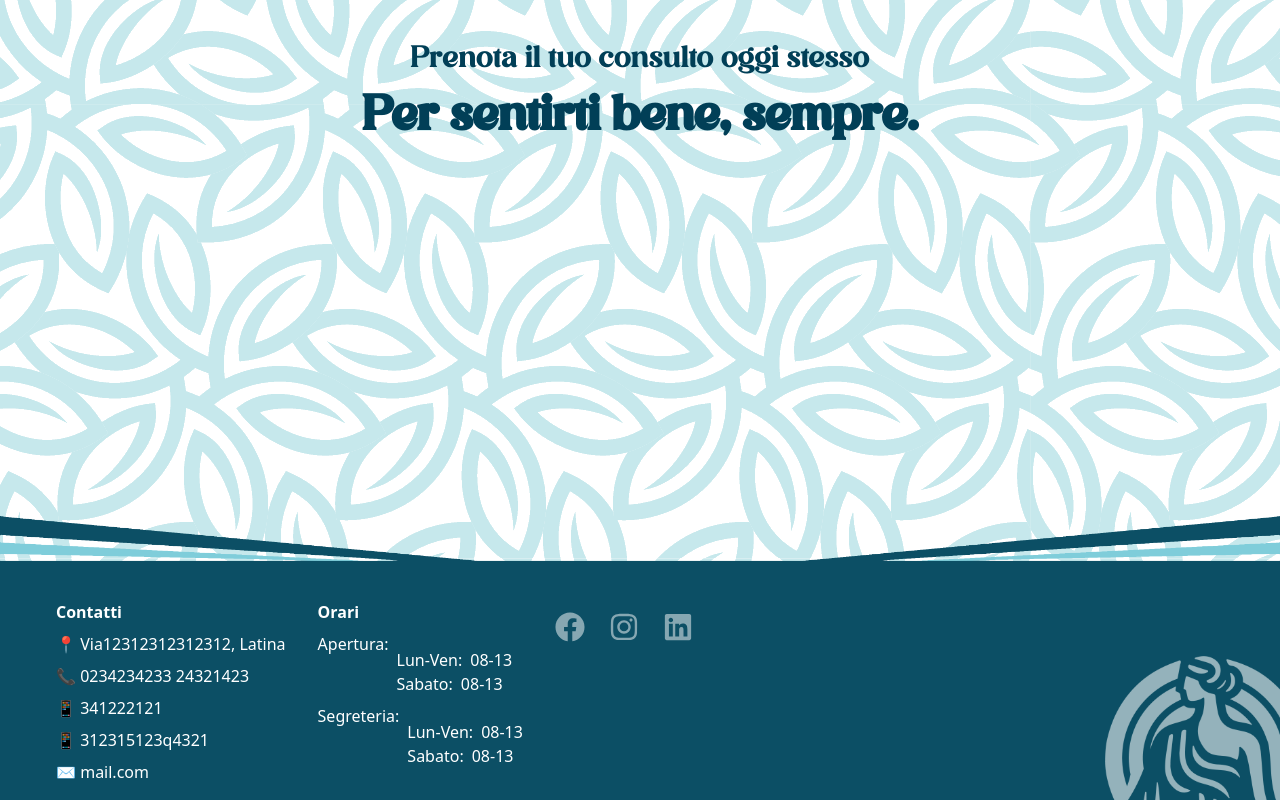
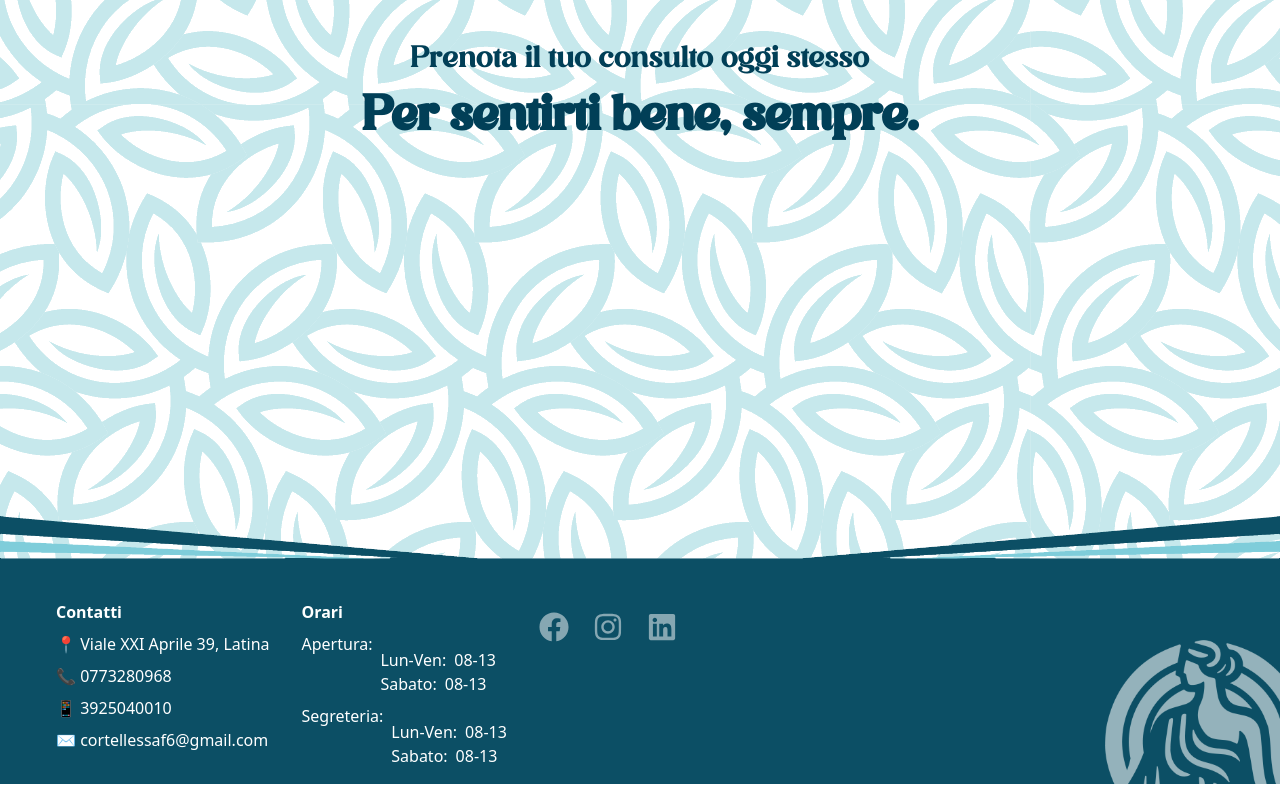
Before and after one commit to giannogiannogiannissimo/Afrodite, a React (Vite) app: page / in a window 1280 px wide. Shown: the part 8330-9130 px from the top of the page. Built offline with nearby package versions, Linux system fonts and the light colour scheme.

Commit message:
Aggiustato il footer

```diff
--- a/src/components/Footer.tsx
+++ b/src/components/Footer.tsx
@@ -17,11 +17,15 @@ const Footer: React.FC = () => {
         {/* Sezione contatti */}
         <div className="text-left space-y-2 z-10 m-4 pt-7">
           <p className="font-semibold">Contatti</p>
-          <p>📍 Via12312312312312, Latina</p>
-          <p>📞 0234234233 24321423</p>
-          <p>📱 <a href="tel:+393397654321" className="hover:underline">341222121</a></p>
-          <p>📱 <a href="tel:+393397654321" className="hover:underline">312315123q4321</a></p>
-          <p>✉️ <a href="mailto:mail.com" className="hover:underline">mail.com</a></p>
+          <p>📍<a
+                    href={`https://www.google.com/maps?q=${encodeURIComponent("Viale XXI Aprile 39, Latina")}`}
+                    target="_blank"
+                    rel="noopener noreferrer"
+                    className="hover:underline"
+                  > Viale XXI Aprile 39, Latina</a></p>
+          <p>📞 <a href="tel:+390773280968" className="hover:underline">0773280968</a></p>
+          <p>📱 <a href="tel:+393925040010" className="hover:underline">3925040010</a></p>
+          <p>✉️ <a href="mailto:cortellessaf6@gmail.com" className="hover:underline">cortellessaf6@gmail.com</a></p>
         </div>
         {/* Sezione orari */}
         <div className="text-left space-y-2 z-10 m-4 pt-7">
```
